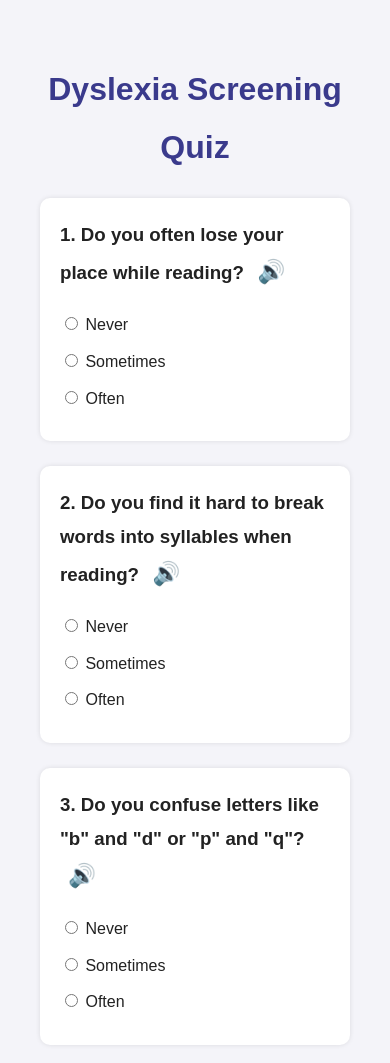
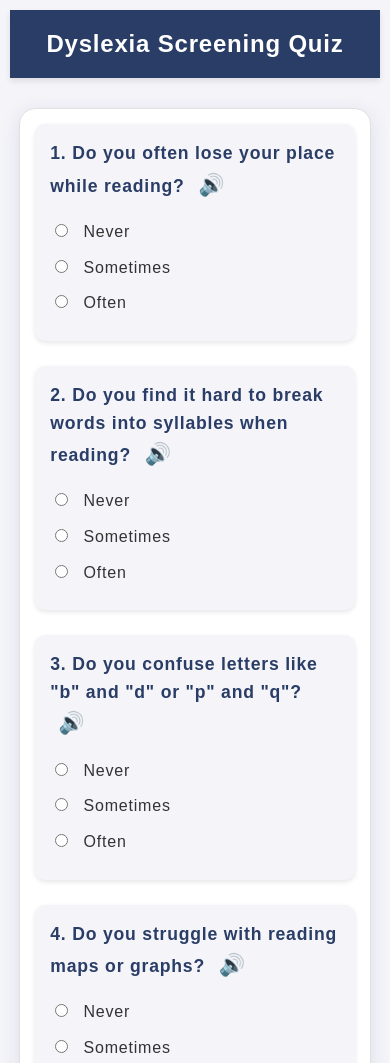
Before and after one commit to nu142/Dyslexia_Reading_Support, a plain HTML site: page quiz.html in a window 390 px wide. Shown: the top 1063 px of the page. Drawn offline with Linux system fonts and the light colour scheme; a web font is replaced by a local one.

Commit message:
Update quiz.html

```diff
--- a/quiz.html
+++ b/quiz.html
@@ -7,55 +7,161 @@
   <link rel="stylesheet" href="https://cdnjs.cloudflare.com/ajax/libs/font-awesome/6.0.0-beta3/css/all.min.css">
   <link href="https://fonts.googleapis.com/css2?family=Open+Dyslexic&display=swap" rel="stylesheet">
   <style>
+    @import url('https://fonts.googleapis.com/css2?family=OpenDyslexic:wght@400;700&display=swap');
+
+    /* Reset and base */
+    * {
+      box-sizing: border-box;
+    }
     body {
-      font-family: 'Open Dyslexic', Arial, sans-serif;
-      background-color: #f4f4f9;
-      color: #222;
-      padding: 40px;
-      max-width: 800px;
-      margin: auto;
-      line-height: 1.8;
+      margin: 0;
+      font-family: 'OpenDyslexic', sans-serif;
+      background: #f4f4f9;
+      color: #333333;
+      min-height: 100vh;
+      display: flex;
+      flex-direction: column;
+      line-height: 1.6;
+      letter-spacing: 0.05em;
+      padding: 20px;
+    }
+
+    /* Header */
+    header {
+      background: #2a3d66;
+      padding: 15px 20px;
+      text-align: center;
+      box-shadow: 0 3px 6px rgba(0,0,0,0.1);
+      color: white;
+      margin-bottom: 20px;
     }
     h1 {
-      text-align: center;
-      color: #3a3a8c;
+      margin: 0;
+      font-weight: 600;
+      font-size: 1.8rem;
+      color: white;
     }
+
+    /* Main quiz container */
+    main {
+      flex-grow: 1;
+      padding: 20px;
+      background: white;
+      border-radius: 16px;
+      margin: 0 auto 25px;
+      box-shadow: 0 4px 20px rgba(42, 61, 102, 0.1);
+      display: flex;
+      flex-direction: column;
+      justify-content: space-between;
+      width: 90%;
+      max-width: 800px;
+      border: 1px solid #e0e0e0;
+    }
+
+    /* Question styling */
     .question {
       margin-bottom: 25px;
       padding: 20px;
-      background-color: #fff;
+      background: #f4f4f9;
       border-radius: 10px;
-      box-shadow: 0 0 5px rgba(0,0,0,0.1);
+      box-shadow: 0 2px 5px rgba(0,0,0,0.1);
     }
-    .question h3 { margin-top: 0; }
+    .question h3 {
+      margin-top: 0;
+      font-weight: 600;
+      font-size: 1.3rem;
+      color: #2a3d66;
+    }
     label {
       display: block;
-      margin: 8px 0;
-      font-size: 16px;
+      margin: 10px 0;
+      font-size: 1.1rem;
+      color: #333333;
     }
+    input[type="radio"] {
+      margin-right: 10px;
+    }
+
+    /* Submit button */
     button {
-      background-color: #3a3a8c;
+      background: #4caf50;
       color: white;
-      padding: 12px 20px 12px 24px;
+      font-weight: 600;
+      font-size: 1.2rem;
+      padding: 12px 25px;
+      border-radius: 20px;
       border: none;
-      border-radius: 8px;
       cursor: pointer;
-      font-size: 16px;
       display: block;
       margin: 30px auto;
+      transition: all 0.25s ease;
+      letter-spacing: 0.05em;
     }
-    button:hover { background-color: #2b2b6e; }
+    button:hover:not(:disabled) {
+      background: #3d8b40;
+    }
+    button:disabled {
+      background: #a5aacc;
+      color: #f4f4f9;
+      cursor: default;
+    }
+
+    /* Speaker icon */
     .speaker {
       cursor: pointer;
       font-size: 1.2em;
       margin-left: 8px;
-      color: #3a3a8c;
+      color: #4e8af0;
+      transition: all 0.2s ease;
     }
-    .speaker:hover { color: #2b2b6e; }
+    .speaker:hover {
+      color: #3a7ae0;
+    }
+
+    /* Focus states for accessibility */
+    button:focus, input[type="radio"]:focus, .speaker:focus {
+      outline: 3px solid #ffeb3b;
+      outline-offset: 2px;
+    }
+
+    /* Responsive design */
+    @media (max-width: 600px) {
+      body {
+        padding: 10px;
+      }
+      main {
+        margin: 10px auto 20px;
+        padding: 15px;
+      }
+      h1 {
+        font-size: 1.5rem;
+      }
+      .question h3 {
+        font-size: 1.1rem;
+      }
+      label {
+        font-size: 1rem;
+      }
+      button {
+        font-size: 1rem;
+        padding: 10px 20px;
+      }
+    }
+    @media (max-width: 400px) {
+      main {
+        width: 95%;
+      }
+      .question {
+        padding: 15px;
+      }
+    }
   </style>
 </head>
 <body>
+  <header>
     <h1>Dyslexia Screening Quiz</h1>
+  </header>
+  <main>
     <form id="quizForm">
       <!-- Question 1: Visual Dyslexia -->
       <div class="question" id="q1-div">
@@ -171,6 +277,7 @@
         Move to Reading Test <i class="fas fa-arrow-right" style="margin-left: 8px;"></i>
       </button>
     </form>
+  </main>
 
   <script>
     let speechSynthesisUtterance;
```
Lines whose indentation alone changed are shown as unchanged.
